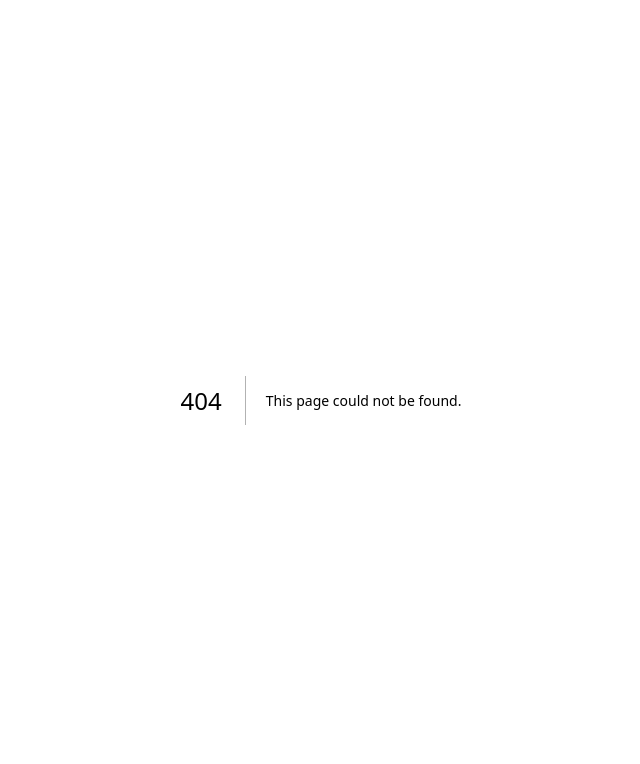
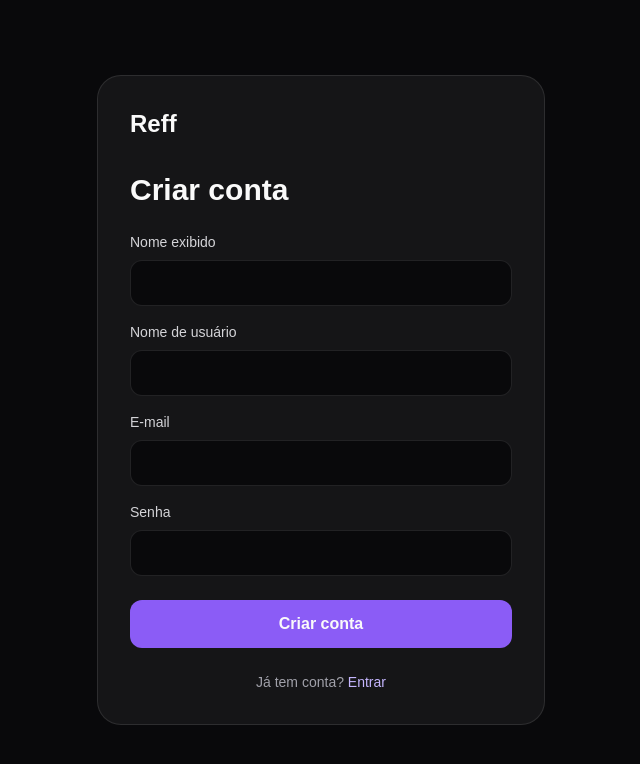
Before and after one commit to socialmediareff-cell/reff, a Next.js app: page /register in a window 1280 px wide. Before the commit this address had no page. Shown: the top 764 px of the page, without its empty margins (319-959 px from the left). Built offline with nearby package versions, Linux system fonts and the light colour scheme.

Commit message:
feat: add registration page

```diff
--- /dev/null
+++ b/src/app/register/page.tsx
@@ -0,0 +1,21 @@
+import Link from "next/link";
+import { register } from "../auth/actions";
+
+export default async function RegisterPage({ searchParams }: { searchParams: Promise<{ error?: string }> }) {
+  const params = await searchParams;
+  return (
+    <main className="grid min-h-screen place-items-center px-6 py-10">
+      <form action={register} className="w-full max-w-md rounded-3xl border border-white/10 bg-white/5 p-8">
+        <Link href="/" className="text-2xl font-black">Reff</Link>
+        <h1 className="mt-8 text-3xl font-bold">Criar conta</h1>
+        {params.error && <p className="mt-4 rounded-xl bg-red-500/15 p-3 text-sm text-red-300">{params.error}</p>}
+        <label className="mt-6 block text-sm text-zinc-300">Nome exibido<input name="displayName" required maxLength={60} className="mt-2 w-full rounded-xl border border-white/10 bg-zinc-950 px-4 py-3 outline-none focus:border-violet-400" /></label>
+        <label className="mt-4 block text-sm text-zinc-300">Nome de usuário<input name="username" required minLength={3} maxLength={24} pattern="[a-zA-Z0-9_]+" className="mt-2 w-full rounded-xl border border-white/10 bg-zinc-950 px-4 py-3 outline-none focus:border-violet-400" /></label>
+        <label className="mt-4 block text-sm text-zinc-300">E-mail<input name="email" type="email" required className="mt-2 w-full rounded-xl border border-white/10 bg-zinc-950 px-4 py-3 outline-none focus:border-violet-400" /></label>
+        <label className="mt-4 block text-sm text-zinc-300">Senha<input name="password" type="password" required minLength={8} className="mt-2 w-full rounded-xl border border-white/10 bg-zinc-950 px-4 py-3 outline-none focus:border-violet-400" /></label>
+        <button className="mt-6 w-full rounded-xl bg-violet-500 px-4 py-3 font-bold hover:bg-violet-400">Criar conta</button>
+        <p className="mt-6 text-center text-sm text-zinc-400">Já tem conta? <Link className="text-violet-300" href="/login">Entrar</Link></p>
+      </form>
+    </main>
+  );
+}
```
